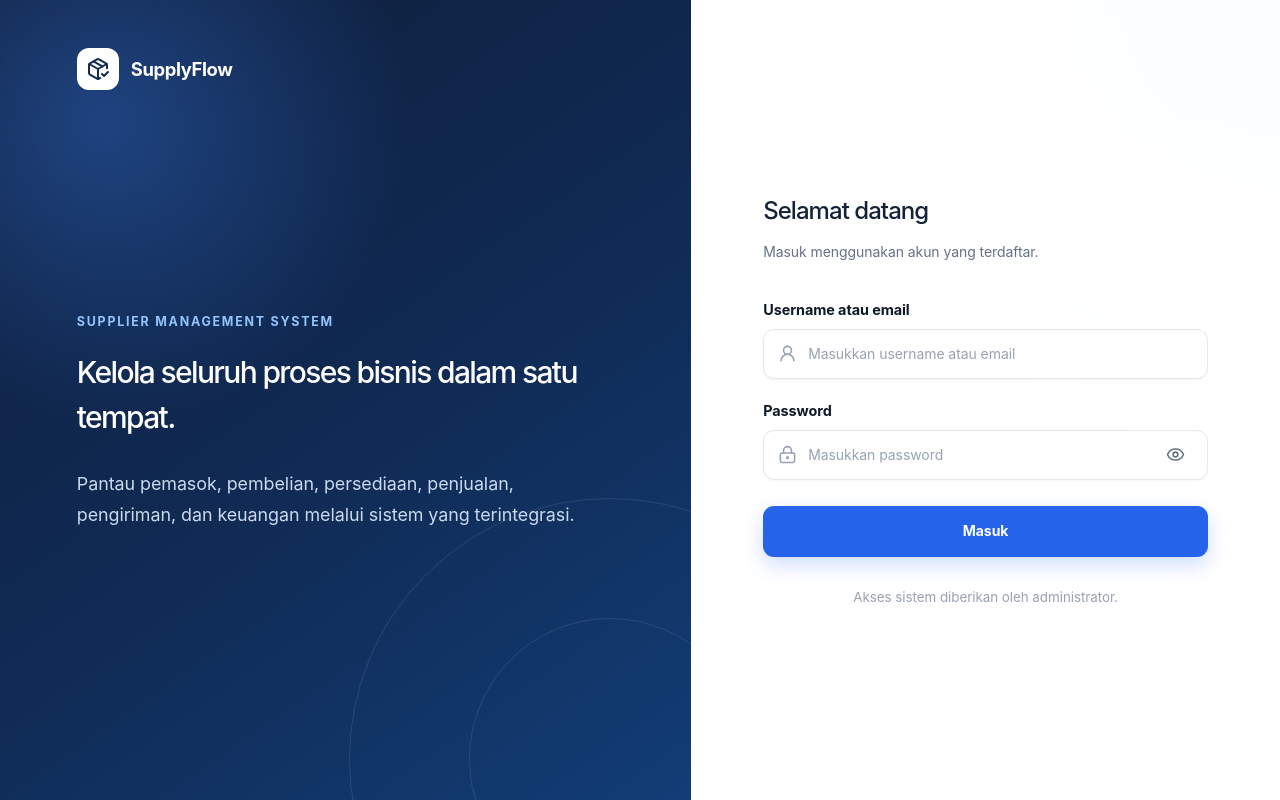
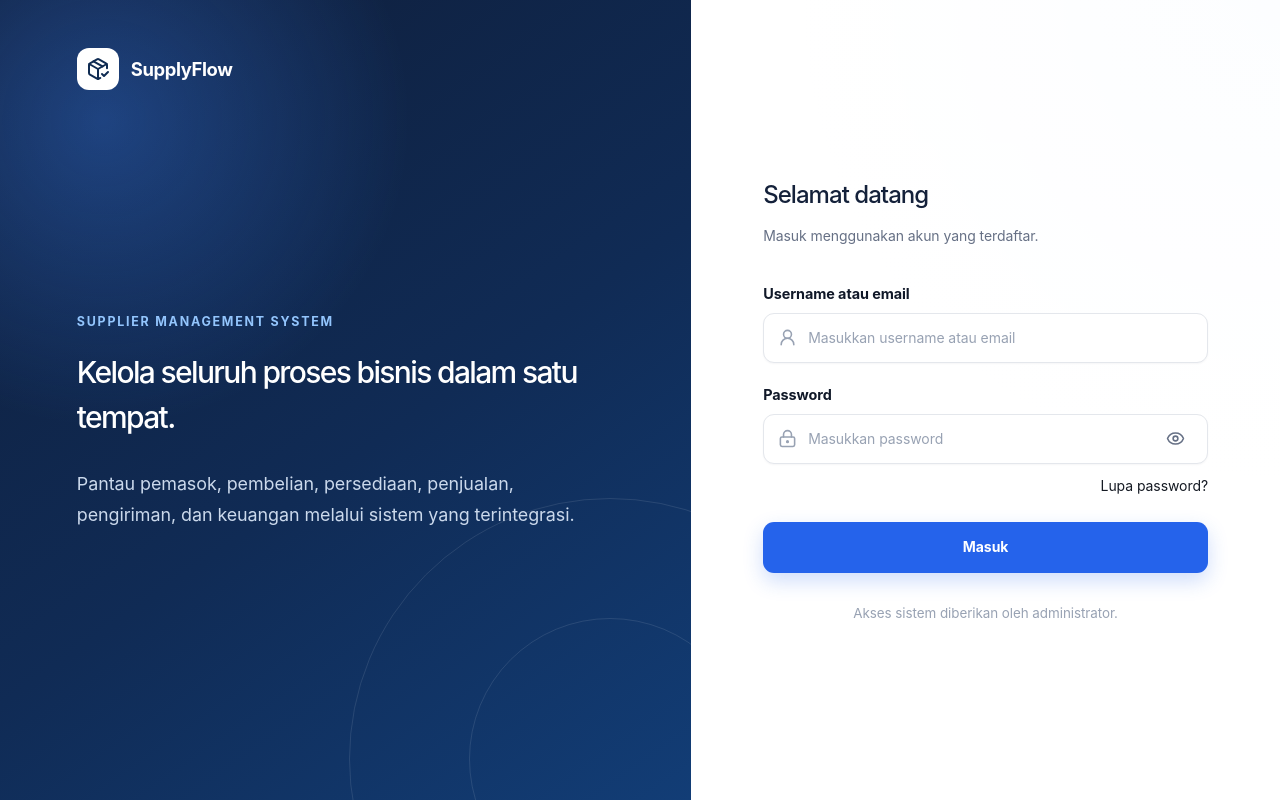
Before and after one commit to Zakiii14/supplier-management-system, a React (Vite) app in the folder frontend/: page /login in a window 1280 px wide. Built offline with nearby package versions, Linux system fonts and the light colour scheme.

Commit message:
feat: add forgot password link to login

```diff
--- a/frontend/src/pages/LoginPage.jsx
+++ b/frontend/src/pages/LoginPage.jsx
@@ -8,6 +8,7 @@ import {
   UserRound,
 } from "lucide-react";
 import {
+  Link,
   useLocation,
   useNavigate,
 } from "react-router-dom";
@@ -41,7 +42,6 @@ const LoginPage = () => {
 
     try {
       setIsSubmitting(true);
-
       await login(identifier.trim(), password);
 
       const destination =
@@ -65,7 +65,6 @@ const LoginPage = () => {
           <span className="login-brand-icon">
             <PackageCheck aria-hidden="true" />
           </span>
-
           <span>SupplyFlow</span>
         </div>
 
@@ -73,12 +72,7 @@ const LoginPage = () => {
           <p className="login-eyebrow">
             Supplier Management System
           </p>
-
-          <h1>
-            Kelola seluruh proses bisnis dalam satu
-            tempat.
-          </h1>
-
+          <h1>Kelola seluruh proses bisnis dalam satu tempat.</h1>
           <p>
             Pantau pemasok, pembelian, persediaan,
             penjualan, pengiriman, dan keuangan melalui
@@ -103,10 +97,8 @@ const LoginPage = () => {
 
             <label className="login-field">
               <span>Username atau email</span>
-
               <div className="login-input-wrapper">
                 <UserRound aria-hidden="true" />
-
                 <input
                   type="text"
                   name="identifier"
@@ -123,14 +115,10 @@ const LoginPage = () => {
 
             <label className="login-field">
               <span>Password</span>
-
               <div className="login-input-wrapper">
                 <LockKeyhole aria-hidden="true" />
-
                 <input
-                  type={
-                    showPassword ? "text" : "password"
-                  }
+                  type={showPassword ? "text" : "password"}
                   name="password"
                   value={password}
                   onChange={(event) =>
@@ -163,6 +151,10 @@ const LoginPage = () => {
               </div>
             </label>
 
+            <div style={{ textAlign: "right", marginTop: "-10px" }}>
+              <Link to="/forgot-password">Lupa password?</Link>
+            </div>
+
             <button
               type="submit"
               className="login-submit"
@@ -174,7 +166,6 @@ const LoginPage = () => {
                   aria-hidden="true"
                 />
               )}
-
               {isSubmitting ? "Memproses..." : "Masuk"}
             </button>
           </form>
```
